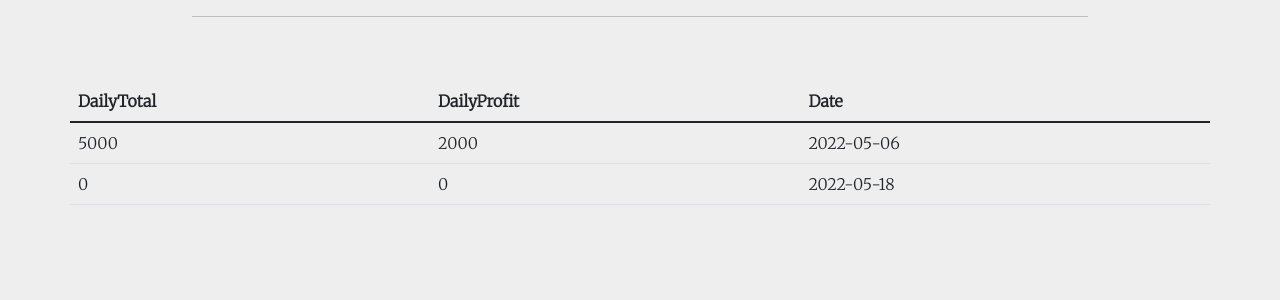
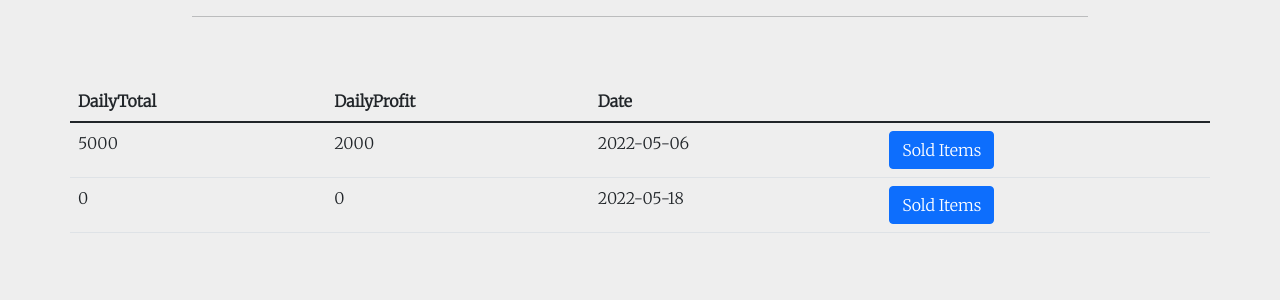
Before and after one commit to blade9380/pos, a Flask app: page /daily_total/2022-05-18 in a window 1280 px wide. Shown: the part 62-362 px from the top of the page. Run offline with Flask 2, Linux system fonts and the light colour scheme; a user stored in the database is signed in; data comes from the database, SQL or seed files in the repository; both versions use the stored data as it was after the commit; data that the repository does not hold is empty; some libraries are stand-ins or nearby versions.

Commit message:
sale add

```diff
--- a/main.py
+++ b/main.py
@@ -10,6 +10,7 @@ from wtforms.validators import DataRequired
 import requests
 from forms import *
 from datetime import datetime
+from faker import Faker
 
 app = Flask(__name__)
 Bootstrap(app)
@@ -41,11 +42,12 @@ class User(UserMixin, db.Model):
 
 class Sale(db.Model):
     id = db.Column(db.Integer, primary_key=True)
-    name = db.Column(db.String(100), nullable=False, unique=True)
+    name = db.Column(db.String(100), nullable=False, unique=False)
+    purchased_price = db.Column(db.Float, nullable=False)
     price = db.Column(db.Float, nullable=False)
     total = db.Column(db.Float, nullable=False)
     quantity = db.Column(db.Float, nullable=False)
-    date = db.Column(db.Date, nullable=False, unique=True)
+    date = db.Column(db.Date, nullable=False, unique=False)
 
 
 class MonthlyTotal(db.Model):
@@ -86,6 +88,7 @@ def home():
 @admin_only
 def add():
     add_item_form = AddItem()
+
     if add_item_form.validate_on_submit():
         item = Items.query.filter_by(name=add_item_form.name.data).first()
         if not item:
@@ -99,6 +102,7 @@ def add():
             return redirect(url_for('add'))
         else:
             return redirect(f'/edit/{item.id}')
+
     return render_template('add.html', form=add_item_form)
 
 
@@ -111,6 +115,7 @@ def login():
     # db.session.add(sold_item)
     # db.session.commit()
     login_form = Login()
+
     if request.method == 'GET':
         return render_template('login.html', form=login_form)
 
@@ -131,12 +136,15 @@ def login():
 @admin_only
 def edit_profile():
     edit_user = User.query.get(current_user.id)
+
     edit_profile_form = EditProfile(
         name=edit_user.name,
         password=edit_user.password
     )
+
     if request.method == 'GET':
         return render_template('edit_profile.html', form=edit_profile_form)
+
     if edit_profile_form.validate_on_submit():
         edit_user.name = edit_profile_form.name.data
         edit_user.password = edit_profile_form.password.data
@@ -155,8 +163,10 @@ def logout():
 def show_items():
     search_form = SearchItem()
     item = Items.query.all()
+
     if request.method == 'GET':
         return render_template('items.html', items=item, form=search_form)
+
     if search_form.validate_on_submit():
         searched_item = []
         for i in item:
@@ -176,7 +186,18 @@ def delete_item(item_id):
     item_to_delete = Items.query.get(item_id)
     db.session.delete(item_to_delete)
     db.session.commit()
+
     return redirect(url_for('show_items'))
+
+
+@app.route('/sold_item_delete/<int:item_id>')
+@admin_only
+def sold_item_delete(item_id):
+    item_to_delete = Sale.query.get(item_id)
+    db.session.delete(item_to_delete)
+    db.session.commit()
+
+    return redirect(url_for('monthly_total'))
 
 
 @app.route('/sale/<int:item_id>', methods=['GET', 'POST'])
@@ -184,8 +205,10 @@ def delete_item(item_id):
 def sale(item_id):
     sale_form = SaleItem()
     item_to_update = Items.query.get(item_id)
+
     if request.method == 'GET':
         return render_template('sale.html', form=sale_form, item=item_to_update)
+
     if sale_form.validate_on_submit():
         price = int(sale_form.price.data)
         quantity = int(sale_form.quantity.data)
@@ -199,6 +222,7 @@ def sale(item_id):
                 name=item_to_update.name,
                 price=total_sold,
                 total=profit,
+                purchased_price=updated_item.price,
                 quantity=quantity,
                 date=datetime.now()
             )
@@ -209,6 +233,7 @@ def sale(item_id):
             db.session.commit()
             sold_item = Sale(
                 name=item_to_update.name,
+                purchased_price=updated_item.price,
                 price=total_sold,
                 total=profit,
                 quantity=quantity,
@@ -219,6 +244,7 @@ def sale(item_id):
         else:
             flash("Invalid quantity.")
             return redirect(url_for('sale', item_id=item_id))
+
         return redirect(url_for('show_items'))
 
 
@@ -226,13 +252,16 @@ def sale(item_id):
 @admin_only
 def edit(item_id):
     item = Items.query.get(item_id)
+
     edit_item_form = EditItem(
         name=item.name,
         price=int(item.price),
         quantity=int(item.quantity)
     )
+
     if request.method == 'GET':
         return render_template('edit.html', form=edit_item_form, item=item)
+
     if edit_item_form.validate_on_submit():
         item.name = edit_item_form.name.data
         item.price = edit_item_form.price.data
@@ -247,14 +276,20 @@ def monthly_total():
     sold_item = Sale.query.all()
     total = MonthlyTotal.query.all()
     month, year = datetime.now().month, datetime.now().year
-    sold_items = [i for i in sold_item if i.date.year ==
-                  year and i.date.month == month]
+
+    sold_items1 = [i for i in sold_item if i.date.year ==
+                   year and i.date.month == month]
+    for i in sold_items1:
+        print(i.total)
     total1 = [i for i in total if i.date.year ==
               year and i.date.month == month]
+
     total_money, total_profit = 0, 0
-    for i in sold_items:
+
+    for i in sold_items1:
         total_money += i.price
         total_profit += i.total
+
     if not total1:
         add_total = MonthlyTotal(
             total=total_money,
@@ -269,6 +304,7 @@ def monthly_total():
             i.total_profit = total_profit
             i.date = datetime.now()
             db.session.commit()
+
     new_total = MonthlyTotal.query.all()
 
     return render_template('total.html', total=new_total)
@@ -276,9 +312,9 @@ def monthly_total():
 
 @app.route('/daily_total/<year_month>')
 def daily_total(year_month):
-    print(year_month)
     requested_year, requested_month = int(year_month.split('-')[0]), int(year_month.split('-')[1])
     start_date = datetime.strptime(f'{requested_year}-{requested_month}-1', '%Y-%m-%d')
+
     if (requested_year % 400 == 0) and (requested_year % 100 == 0) and requested_month == 2:
         end_date = datetime.strptime(f'{requested_year}-{requested_month}-29', '%Y-%m-%d')
     elif (requested_year % 4 == 0) and (requested_year % 100 != 0) and requested_month == 2:
@@ -288,14 +324,14 @@ def daily_total(year_month):
     else:
         end_date = datetime.strptime(f'{requested_year}-{requested_month}-31', '%Y-%m-%d')
 
-    print(start_date)
-    print(type(end_date))
     sold_item = Sale.query.all()
     first_daily_total = DailyTotal.query.all()
     today = datetime.now().day
     total_money, total_profit = 0, 0
+
     sold = [i for i in sold_item if i.date.day == today]
     current_total = [i for i in first_daily_total if i.date.day == today]
+
     for i in sold:
         total_money += i.price
         total_profit += i.total
@@ -313,8 +349,41 @@ def daily_total(year_month):
             i.daily_profit = total_profit
             i.date = datetime.now()
             db.session.commit()
-    new_total = DailyTotal.query.all()
+
+    new_total = DailyTotal.query.filter(DailyTotal.date.between(start_date, end_date)).all()
+
     return render_template('daily_total.html', total=new_total)
+
+
+@app.route('/sold_items/<date>')
+def sold_items(date):
+    daily_sold_items = Sale.query.filter_by(date=date).all()
+    return render_template('sold_items.html', items=daily_sold_items)
+
+
+@app.route('/edit_sold_items/<item_id>', methods=['POST', 'GET'])
+def edit_sold_items(item_id):
+    item = Sale.query.get(item_id)
+    edit_sold_item_form = EditSoldItem(
+        name=item.name,
+        price=int(item.price),
+        quantity=int(item.quantity)
+    )
+
+    if request.method == 'GET':
+        return render_template('edit_sold_items.html', form=edit_sold_item_form, item=item)
+
+    if edit_sold_item_form.validate_on_submit():
+        if edit_sold_item_form.confirm.data == 'confirm':
+            item.name = edit_sold_item_form.name.data
+            item.price = edit_sold_item_form.price.data
+            item.quantity = edit_sold_item_form.quantity.data
+            item.total = float(edit_sold_item_form.price.data) - item.purchased_price
+            db.session.commit()
+            return redirect(url_for('sold_items', date=item.date))
+        else:
+            flash("Please write 'confirm'.")
+            return redirect(url_for('edit_sold_items', item_id=item_id))
 
 
 if __name__ == '__main__':
--- a/templates/daily_total.html
+++ b/templates/daily_total.html
@@ -11,11 +11,12 @@
     </thead>
     <tbody>
 
-        {% for i in total:%}
+        {% for i in total %}
         <tr>
-            <td>{{ i.daily|int}}</td>
-            <td>{{ i.daily_profit|int }}</td>
+            <td>{{ i.daily | int}}</td>
+            <td>{{ i.daily_profit | int }}</td>
             <td>{{ i.date }}</td>
+            <td><a class="btn btn-primary" href="{{ url_for('sold_items', date=i.date) }}">Sold Items</a></td>
         </tr>
         {% endfor %}
     </tbody>
--- a/templates/footer.html
+++ b/templates/footer.html
@@ -1,6 +1,10 @@
-<script src="https://cdn.jsdelivr.net/npm/bootstrap@5.1.3/dist/js/bootstrap.bundle.min.js"
-    integrity="sha384-ka7Sk0Gln4gmtz2MlQnikT1wXgYsOg+OMhuP+IlRH9sENBO0LRn5q+8nbTov4+1p"
-    crossorigin="anonymous"></script>
+<script src="https://cdn.jsdelivr.net/npm/@popperjs/core@2.10.2/dist/umd/popper.min.js"
+        integrity="sha384-7+zCNj/IqJ95wo16oMtfsKbZ9ccEh31eOz1HGyDuCQ6wgnyJNSYdrPa03rtR1zdB"
+        crossorigin="anonymous"></script>
+<script src="https://cdn.jsdelivr.net/npm/bootstrap@5.1.3/dist/js/bootstrap.min.js"
+        integrity="sha384-QJHtvGhmr9XOIpI6YVutG+2QOK9T+ZnN4kzFN1RtK3zEFEIsxhlmWl5/YESvpZ13"
+        crossorigin="anonymous"></script>
+
 </body>
 <footer>
 </footer>
--- a/templates/items.html
+++ b/templates/items.html
@@ -28,8 +28,8 @@
             <td>{{ item.name}}</td>
             <td>{{ item.price|int }}</td>
             <td>{{ item.quantity|int }}</td>
-            <td><a href="{{ url_for('edit', item_id=item.id)}}" class="btn btn-warning">Edit</a></td>
-            <td><a href="{{ url_for('sale', item_id=item.id)}}" class="btn" id="submit">Sell</a></td>
+            <td><a href="{{ url_for('edit', item_id=item.id) }}" class="btn btn-warning">Edit</a></td>
+            <td><a href="{{ url_for('sale', item_id=item.id) }}" class="btn" id="submit">Sell</a></td>
         </tr>
         {% endfor %}
     </tbody>
--- a/templates/total.html
+++ b/templates/total.html
@@ -16,7 +16,7 @@
             <td>{{ i.total|int}}</td>
             <td>{{ i.total_profit|int }}</td>
             <td>{{ i.date }}</td>
-            <td><a class="btn btn-primary" href="{{ url_for('daily_total', year_month=i.date)}}">Daily</a></td>
+            <td><a class="btn btn-primary" href="{{ url_for('daily_total', year_month=i.date) }}">Daily</a></td>
         </tr>
         {% endfor %}
     </tbody>
```
Also changed, not shown: forms.py (+8 -0 lines), templates/edit_sold_items.html (added, +37 -0 lines), templates/sold_items.html (added, +21 -0 lines), items.db.
